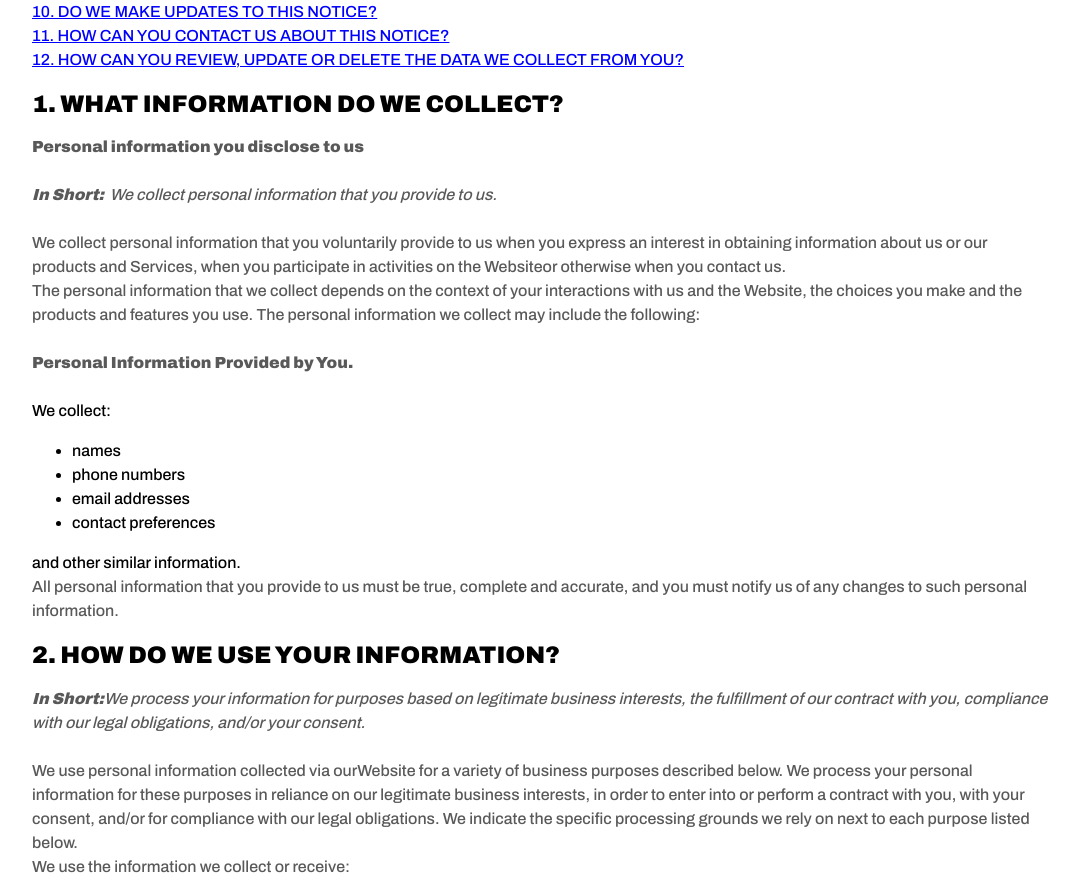
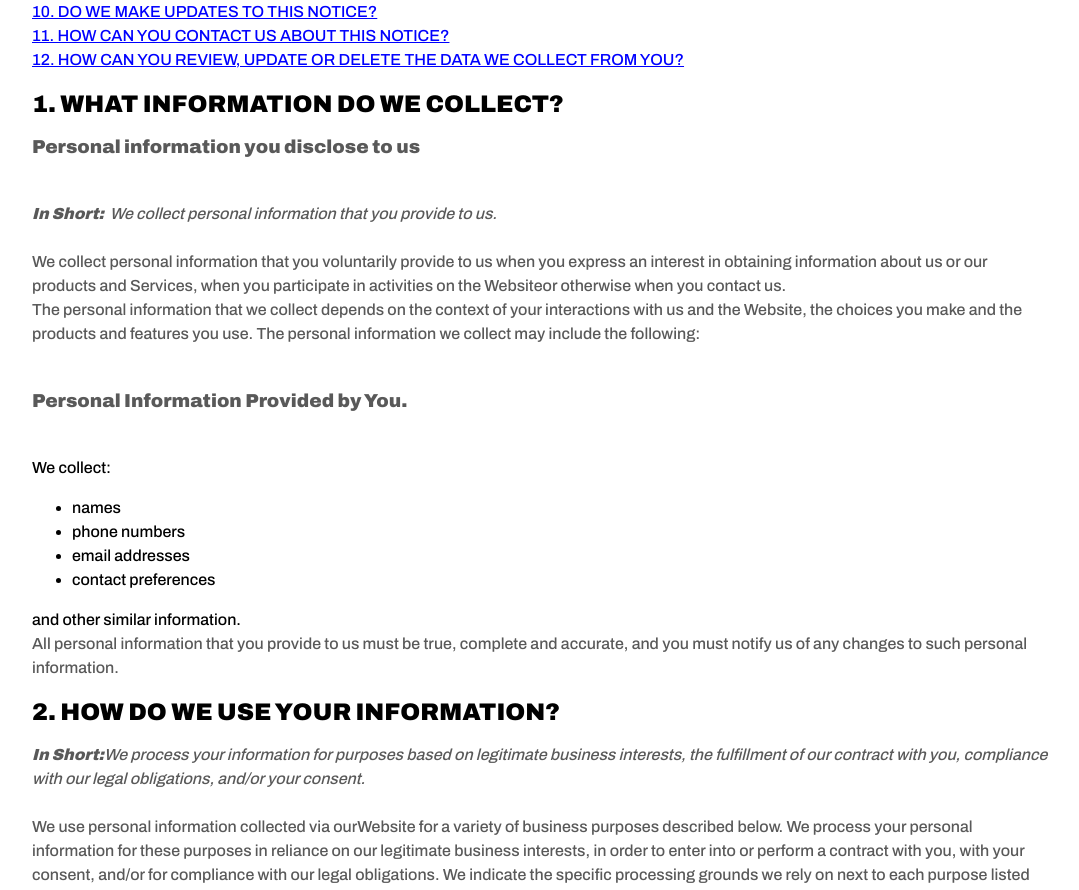
Before and after one commit to a11ysolutions/website, a React (Create React App) app: page /privacy-policy in a window 1280 px wide. Shown: the part 1420-2310 px from the top of the page, without its empty margins (98-1177 px from the left). Built offline with nearby package versions, Linux system fonts and the light colour scheme.

Commit message:
fix: add <h3> label to texts that look like headers in Policy Privacy page

```diff
--- a/src/Components/PrivacyPolicy/PrivacyPolicy.js
+++ b/src/Components/PrivacyPolicy/PrivacyPolicy.js
@@ -320,9 +320,11 @@ function PrivacyPolicy() {
                   <u></u>
                 </strong>
                 <strong>
+                  <h3>
                     Personal information you disclose to us
                     <br />
                     <br />
+                  </h3>
                 </strong>
               </span>
             </span>
@@ -430,9 +432,11 @@ function PrivacyPolicy() {
                 <span>
                   <span data-custom-class="body_text">
                     <strong>
+                      <h3>
                         Personal Information Provided by You.
                         <br />
                         <br />
+                      </h3>
                     </strong>
                   </span>
                 </span>
```
Lines whose indentation alone changed are shown as unchanged.
